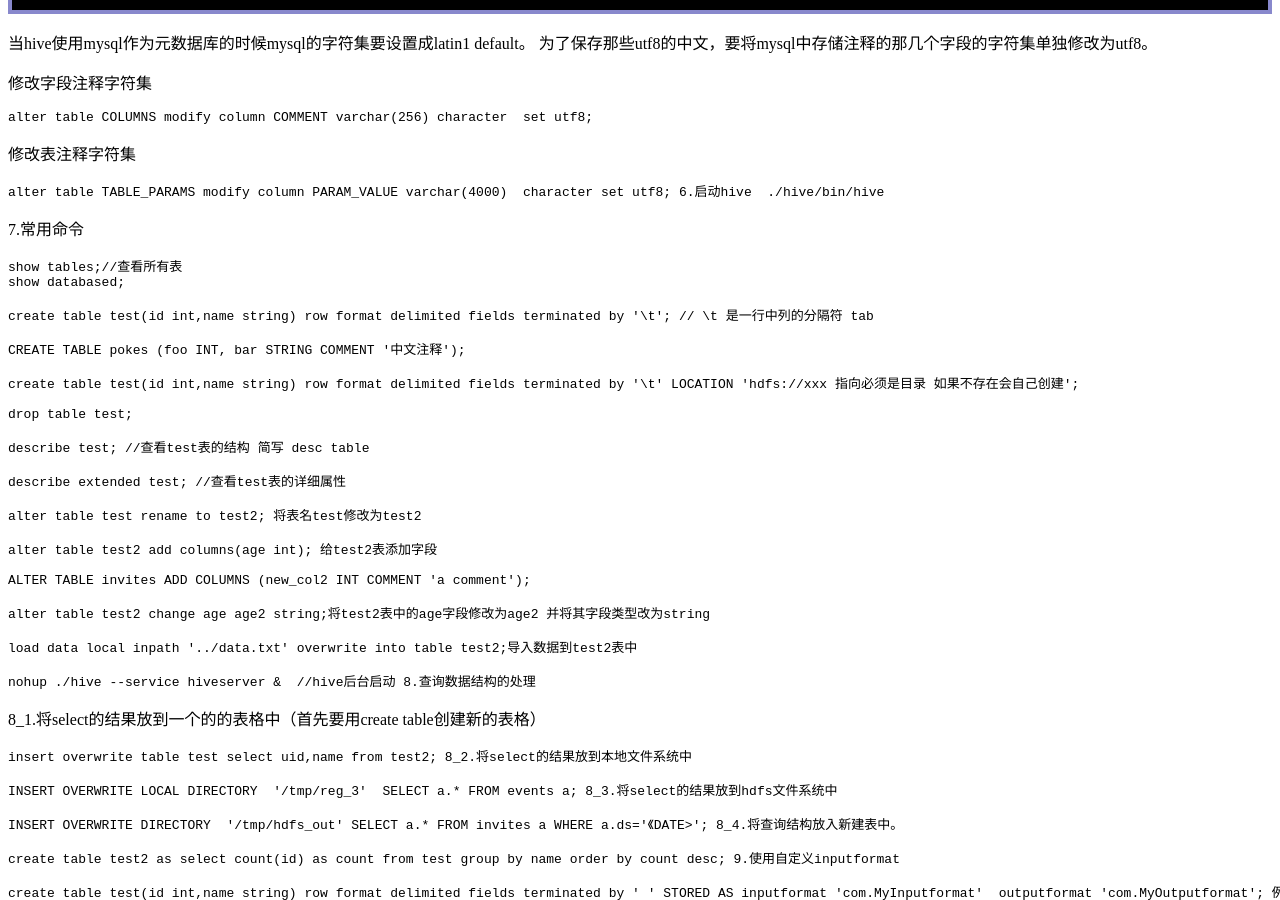
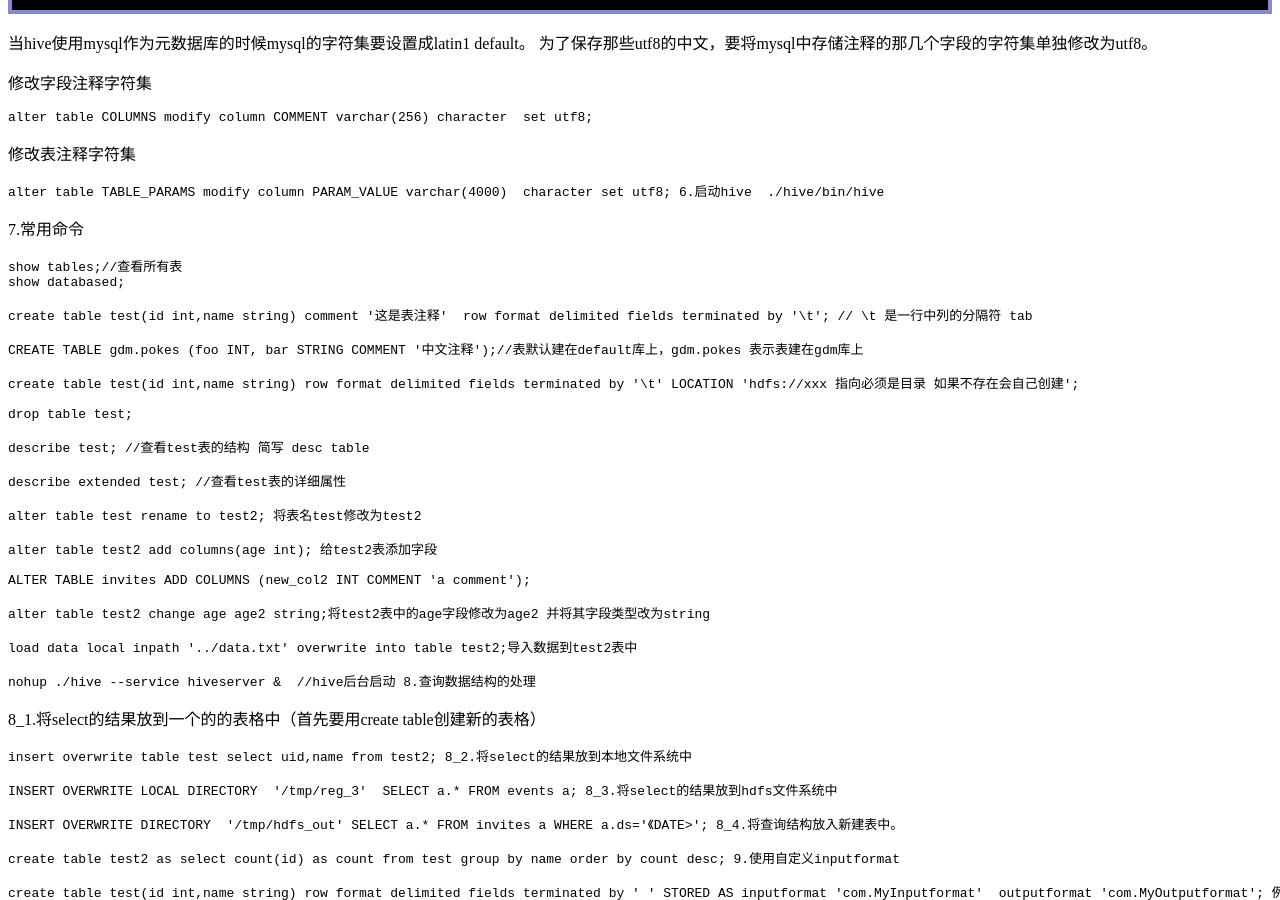
Before and after one commit to xiajunsongfan/resys, a Jekyll site: the page built from _posts/core-samples/bigdata/hive/2013-03-28-hive-安装部署.md, in a window 1280 px wide and 900 px high, scrolled down 1413 px. Built offline with Jekyll 4.4.1, drawn with Linux system fonts in a browser that asks for light colours; comment, search, counter and statistics services are not loaded.

Commit message:
update hive

```diff
--- a/_posts/core-samples/bigdata/hive/2013-03-28-hive-安装部署.md
+++ b/_posts/core-samples/bigdata/hive/2013-03-28-hive-安装部署.md
@@ -69,9 +69,9 @@ author : xiajun
 	show tables;//查看所有表
 	show databased;
 
-	create table test(id int,name string) row format delimited fields terminated by '\t'; // \t 是一行中列的分隔符 tab
+	create table test(id int,name string) comment '这是表注释'  row format delimited fields terminated by '\t'; // \t 是一行中列的分隔符 tab
 
-	CREATE TABLE pokes (foo INT, bar STRING COMMENT '中文注释');
+	CREATE TABLE gdm.pokes (foo INT, bar STRING COMMENT '中文注释');//表默认建在default库上，gdm.pokes 表示表建在gdm库上
 
 	create table test(id int,name string) row format delimited fields terminated by '\t' LOCATION 'hdfs://xxx 指向必须是目录 如果不存在会自己创建';
 
```
